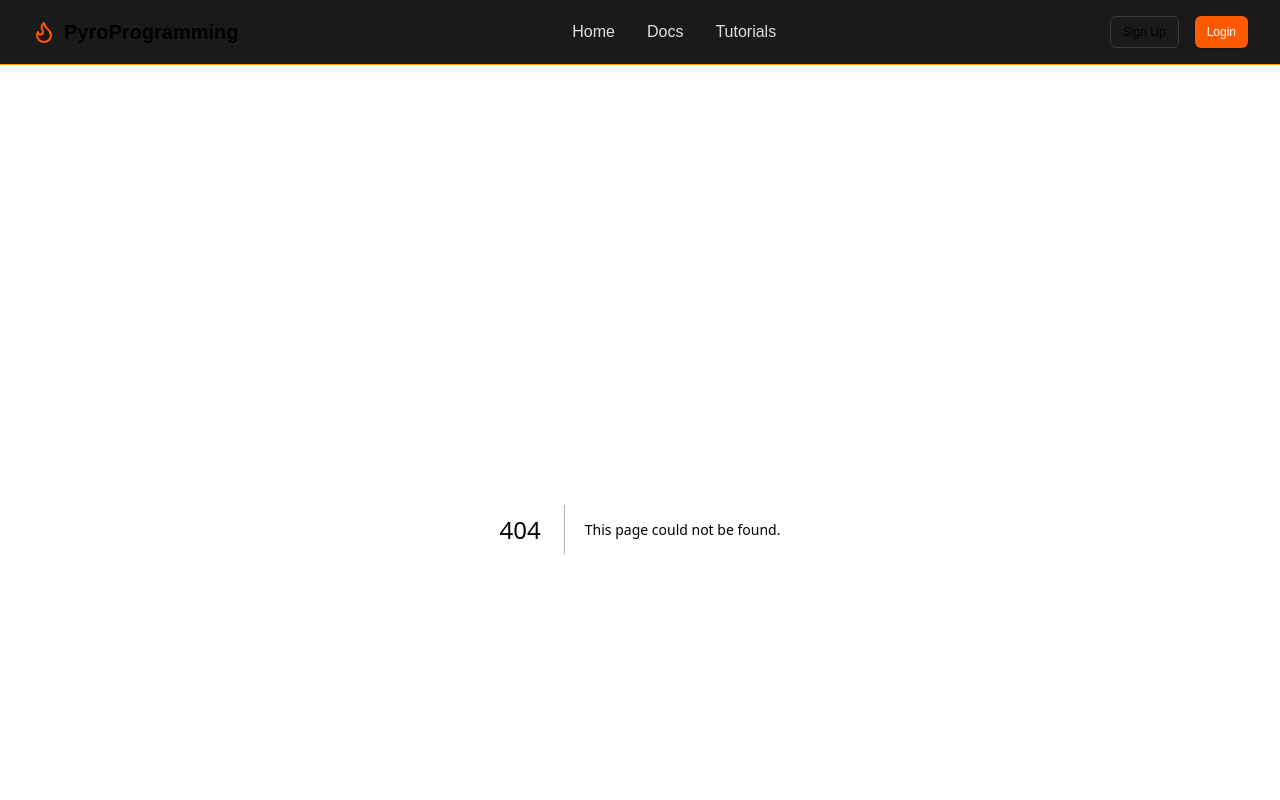
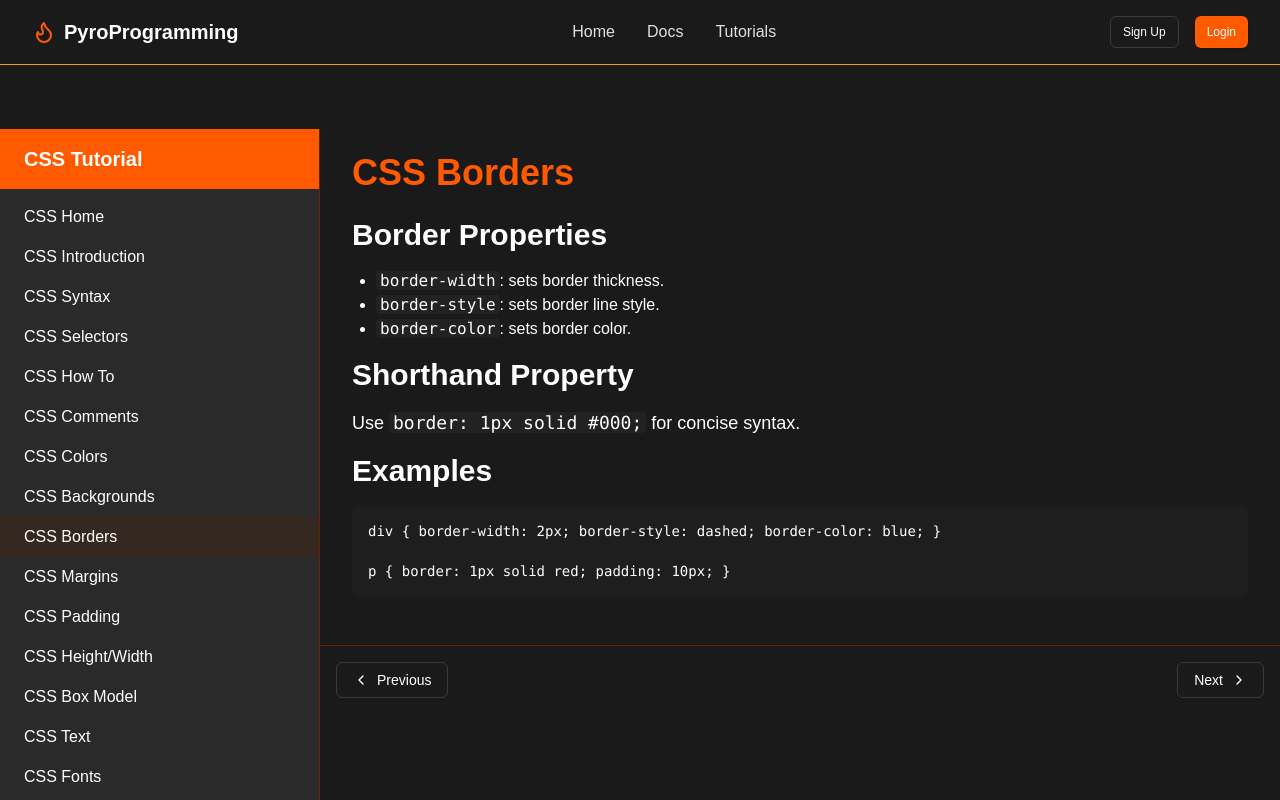
Before and after one commit to 321EZ123/PyroProgramming, a Next.js app: page /tutorials/css/borders in a window 1280 px wide. Before the commit this address had no page. Shown: the top 800 px of the page. Built offline with nearby package versions, Linux system fonts and the light colour scheme.

Commit message:
Create page.tsx

```diff
--- /dev/null
+++ b/src/app/tutorials/css/borders/page.tsx
@@ -0,0 +1,28 @@
+"use client";
+
+export default function CssBorders() {
+  return (
+    <div className="max-w-4xl mx-auto">
+      <h1 className="text-4xl font-bold mb-6 text-primary">CSS Borders</h1>
+
+      <h2 className="text-3xl font-semibold mb-4">Border Properties</h2>
+      <ul className="list-disc pl-6 mb-4">
+        <li><code className="bg-card/50 px-1 rounded">border-width</code>: sets border thickness.</li>
+        <li><code className="bg-card/50 px-1 rounded">border-style</code>: sets border line style.</li>
+        <li><code className="bg-card/50 px-1 rounded">border-color</code>: sets border color.</li>
+      </ul>
+
+      <h2 className="text-3xl font-semibold mb-4">Shorthand Property</h2>
+      <p className="text-lg mb-4">Use <code className="bg-card/50 px-1 rounded">border: 1px solid #000;</code> for concise syntax.</p>
+
+      <h2 className="text-3xl font-semibold mb-4">Examples</h2>
+      <div className="bg-[#1E1E1E] rounded-md p-4 mb-6">
+        <pre className="text-white font-mono text-sm">
+          <code>{`div { border-width: 2px; border-style: dashed; border-color: blue; }
+
+p { border: 1px solid red; padding: 10px; }`}</code>
+        </pre>
+      </div>
+    </div>
+  );
+}
```
